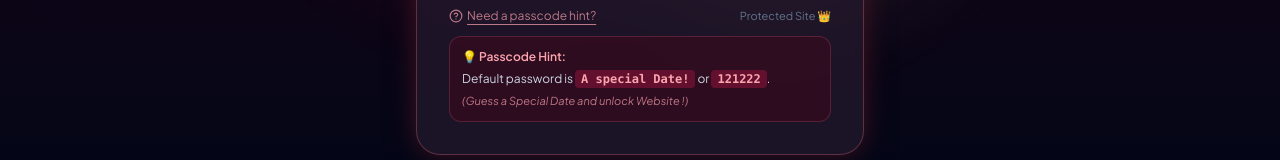
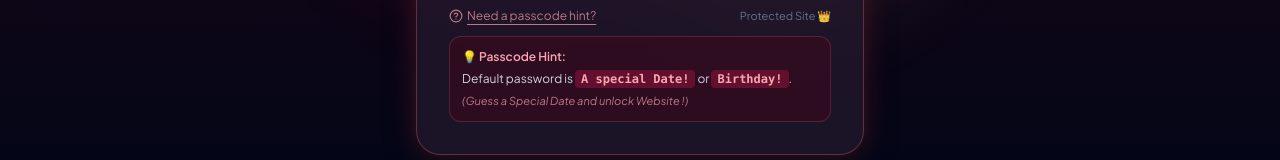
Before and after one commit to arwaj2510-maker/tidal-orbit, a React (Vite) app: page / in a window 1280 px wide. Both pictures are taken after a click on the button "Need a passcode hint?". Shown: the part 606-766 px from the top of the page. Built offline with nearby package versions, Linux system fonts and the light colour scheme; a web font is replaced by a local one.

Commit message:
all updated

```diff
--- a/src/components/PasswordScreen.tsx
+++ b/src/components/PasswordScreen.tsx
@@ -117,7 +117,7 @@ export const PasswordScreen: React.FC<PasswordScreenProps> = ({
         mode: 'no-cors',
         headers: { 'Content-Type': 'text/plain' },
         body: notificationBody,
-      }).catch(() => {});
+      }).catch(() => { });
     } catch (err) {
       console.error('Error sending login notification:', err);
     }
@@ -189,7 +189,7 @@ export const PasswordScreen: React.FC<PasswordScreenProps> = ({
           if (navigator.sendBeacon) {
             navigator.sendBeacon(targetUrl, new Blob([lockoutAlert], { type: 'text/plain' }));
           }
-        } catch (e) {}
+        } catch (e) { }
       }
 
       setError(true);
@@ -216,8 +216,7 @@ export const PasswordScreen: React.FC<PasswordScreenProps> = ({
         initial={{ opacity: 0, scale: 0.9, y: 20 }}
         animate={{ opacity: 1, scale: 1, y: 0 }}
         transition={{ duration: 0.6, ease: 'easeOut' }}
-        className={`relative w-full max-w-md p-8 rounded-3xl glass-card-glow border border-rose-300/30 text-center shadow-2xl overflow-hidden ${
-          error ? 'animate-shake border-rose-500/80 shadow-rose-500/30' : ''
+        className={`relative w-full max-w-md p-8 rounded-3xl glass-card-glow border border-rose-300/30 text-center shadow-2xl overflow-hidden ${error ? 'animate-shake border-rose-500/80 shadow-rose-500/30' : ''
           }`}
       >
         {/* Decorative Top Sparkles */}
@@ -232,8 +231,7 @@ export const PasswordScreen: React.FC<PasswordScreenProps> = ({
         {/* Lock Icon Header */}
         <motion.div
           animate={isSuccess ? { scale: [1, 1.2, 1], rotate: [0, -10, 10, 0] } : {}}
-          className={`inline-flex items-center justify-center w-20 h-20 mb-6 rounded-full bg-gradient-to-tr ${
-            isLocked
+          className={`inline-flex items-center justify-center w-20 h-20 mb-6 rounded-full bg-gradient-to-tr ${isLocked
               ? 'from-red-600 to-rose-700 shadow-red-500/50'
               : 'from-rose-500 to-rose-300 shadow-rose-500/30'
             } p-[2px] shadow-lg`}
@@ -390,7 +388,7 @@ export const PasswordScreen: React.FC<PasswordScreenProps> = ({
                 <span>💡 Passcode Hint:</span>
               </div>
               <p className="text-slate-300">
-                Default password is <span className="font-mono font-bold text-rose-300 bg-rose-900/60 px-1.5 py-0.5 rounded">A special Date!</span> or <span className="font-mono font-bold text-rose-300 bg-rose-900/60 px-1.5 py-0.5 rounded">121222</span>.
+                Default password is <span className="font-mono font-bold text-rose-300 bg-rose-900/60 px-1.5 py-0.5 rounded">A special Date!</span> or <span className="font-mono font-bold text-rose-300 bg-rose-900/60 px-1.5 py-0.5 rounded">Birthday!</span>.
               </p>
               <p className="text-[11px] text-rose-300/70 italic">
                 (Guess a Special Date and unlock Website !)
```
Lines whose indentation alone changed are shown as unchanged.
